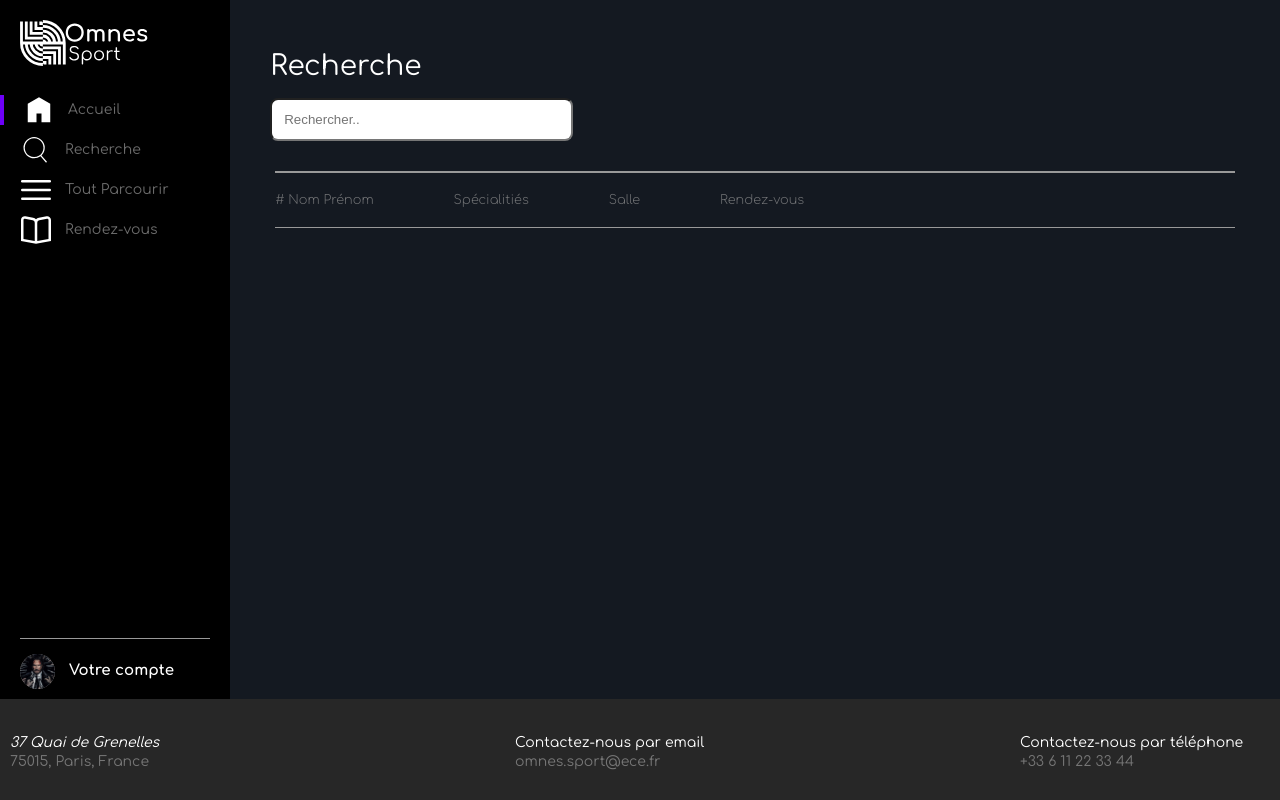
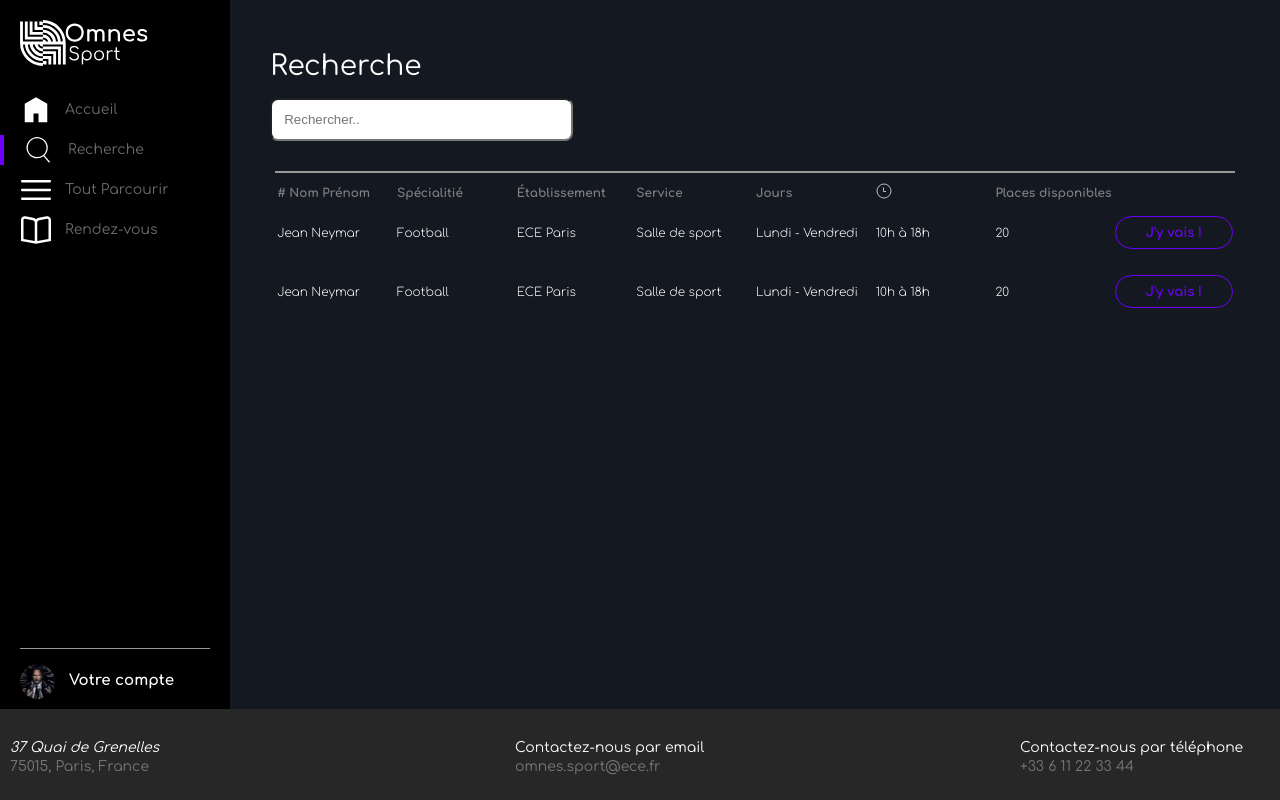
Before and after one commit to Malox610/ProjetWeb, a PHP site: page /Recherche.html in a window 1280 px wide. Run offline with PHP 8.4, Linux system fonts and the light colour scheme.

Commit message:
recherche

```diff
--- a/projetweb/Parcourir.html
+++ b/projetweb/Parcourir.html
@@ -27,7 +27,7 @@
               <img class="navbar-logo mobile" src="./img/icons/logo-small-white.svg" alt="">
             </a>
             <ul class="v-list nav">
-              <li class="active">
+              <li>
                 <a href="index.html">
                   <img src="./img/icons/left-nav/home.svg" alt="">
                   <span>Accueil</span>
@@ -39,7 +39,7 @@
                   <span>Recherche</span>
                 </a>
               </li>
-              <li>
+              <li class="active">
                 <a href="Parcourir.html">
                   <img src="./img/icons/left-nav/football.svg" alt="">
                   <span>Tout Parcourir</span>
--- a/projetweb/Recherche.html
+++ b/projetweb/Recherche.html
@@ -27,13 +27,13 @@
               <img class="navbar-logo mobile" src="./img/icons/logo-small-white.svg" alt="">
             </a>
             <ul class="v-list nav">
-              <li class="active">
+              <li>
                 <a href="index.html">
                   <img src="./img/icons/left-nav/home.svg" alt="">
                   <span>Accueil</span>
                 </a>
               </li>
-              <li>
+              <li class="active">
                 <a href="Recherche.html">
                   <img src="./img/icons/left-nav/search.svg" alt="">
                   <span>Recherche</span>
@@ -70,22 +70,41 @@
           <!-- input tag -->
           <input id="searchbar" onkeyup="rechercher()" type="text" name="search" placeholder="Rechercher..">
           <div class="resultat_recherche">
-              <div class="menu_resultat">
-                <ul class="r-list recherche">
-                  <li>
-                      <span># Nom Prénom</span>
-                  </li>
-                  <li>
-                      <span>Spécialitiés</span>
-                  </li>
-                  <li>
-                      <span>Salle</span>
-                  </li>
-                  <li>
-                      <span>Rendez-vous</span>
-                  </li>
-                </ul>
-              </div>
+            <table class="tableau_resultat">
+              <thead class="head_resultat">
+                <tr class="ligne_head">
+                  <th># Nom Prénom</th>
+                  <th>Spécialitié</th>
+                  <th>Établissement</th>
+                  <th>Service</th>
+                  <th>Jours</th>
+                  <th><img src="./img/icons/autre/clock.svg" alt=""></th>
+                  <th>Places disponibles</th>
+                </tr>
+              </thead>
+              <tbody class="list-body">
+                 <tr class="ligne_body">
+                  <td>Jean Neymar</td>
+                  <td>Football</td>
+                  <td>ECE Paris</td>
+                  <td>Salle de sport</td>
+                  <td>Lundi - Vendredi</td>
+                  <td>10h à 18h</td>
+                  <td>20</td>
+                  <td><button href="">J'y vais !</button></td>
+                </tr>
+                <tr class="ligne_body">
+                 <td>Jean Neymar</td>
+                 <td>Football</td>
+                 <td>ECE Paris</td>
+                 <td>Salle de sport</td>
+                 <td>Lundi - Vendredi</td>
+                 <td>10h à 18h</td>
+                  <td>20</td>
+                 <td><button href="">J'y vais !</button></td>
+               </tr>
+              </tbody>
+            </table>
           </div>
         </div>
       </div>
--- a/projetweb/Rendezvous.html
+++ b/projetweb/Rendezvous.html
@@ -27,7 +27,7 @@
               <img class="navbar-logo mobile" src="./img/icons/logo-small-white.svg" alt="">
             </a>
             <ul class="v-list nav">
-              <li class="active">
+              <li>
                 <a href="index.html">
                   <img src="./img/icons/left-nav/home.svg" alt="">
                   <span>Accueil</span>
@@ -45,7 +45,7 @@
                   <span>Tout Parcourir</span>
                 </a>
               </li>
-              <li>
+              <li class="active">
                 <a href="rendezvous.html">
                   <img src="./img/icons/left-nav/calendar.svg" alt="">
                   <span>Rendez-vous</span>
--- a/projetweb/css/style.css
+++ b/projetweb/css/style.css
@@ -373,7 +373,7 @@ ul.v-list li {
   display: flex;
   align-items: center;
   flex-basis: 270px;
-  padding: 30px 0 30px 10px;
+  padding: 25px 0 25px 10px;
 }
 
 .player-song .song-info {
@@ -471,23 +471,53 @@ ul.v-list li {
  }
 
 .resultat_recherche{
-  border-top: solid 2px rgb(153,153,153);
-  border-bottom: solid 1px rgb(153,153,153);
-  width: 95%;
   justify-content: center;
   margin-top: 3%;
-  margin-left: 2.5%;
+  margin: 3% 2.5%;
+  border-top: solid 2px rgb(153,153,153);
 }
 
-ul.r-list {
-    display: flex;
-    flex-direction: row;
-    list-style: none;
-    margin: 20px 0;
+.tableau_resultat{
+    width: 100%;
+    margin-top: 1vh;
+    vertical-align: middle;
 }
 
-.resultat_recherche ul li{
-  font-size: 1vw;
-  margin-right: 10vh;
-  font-weight: lighter;
+.tableau_resultat tr{
+    margin-top: 1vh;
+    margin-bottom: 1vh;
+    color: grey;
+    font-weight: lighter;
+    font-size: 12px;
+    font-style: normal;
+    text-align: left;
+    width: 10%;
 }
+
+.tableau_resultat th{
+    margin-bottom: 1vh;
+}
+
+.tableau_resultat td{
+    padding-top: 1.5vh;
+    padding-bottom: 1.5vh;
+    color: white;
+    width: 10%;
+}
+
+.tableau_resultat button{
+  width: 100%;
+  color: #6D00F8;
+  font-family: "Comfortaa";
+  font-weight: bold;
+  background-color: transparent;
+  border: 1px solid #6D00F8;
+  border-radius: 30px;
+  padding: 1vh;
+}
+
+.tableau_resultat button:hover{
+  color: white;
+  background-color: #6D00F8;
+  border: 1px solid white;
+}
```
Also changed, not shown: projetweb/img/icons/autre/clock.svg (added), 3 other files. Lines whose indentation alone changed are shown as unchanged.
